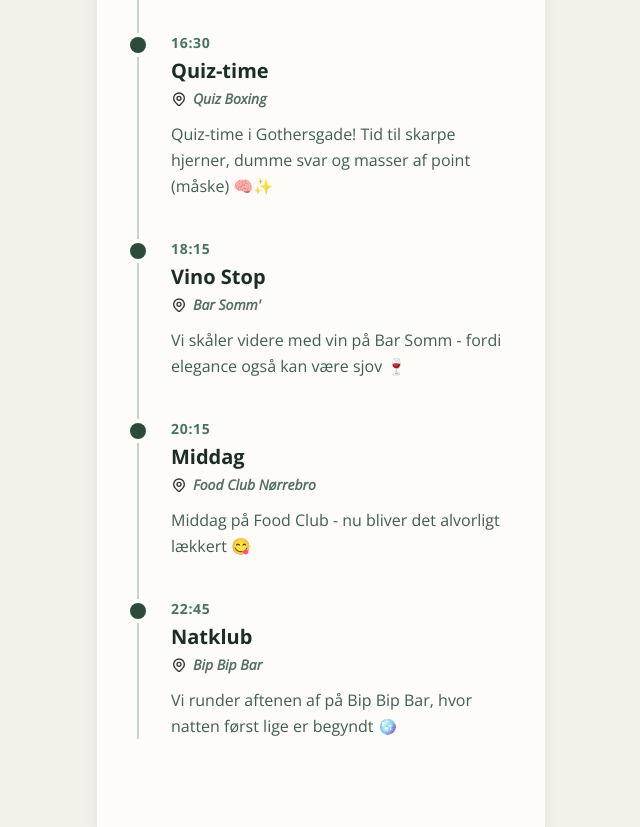
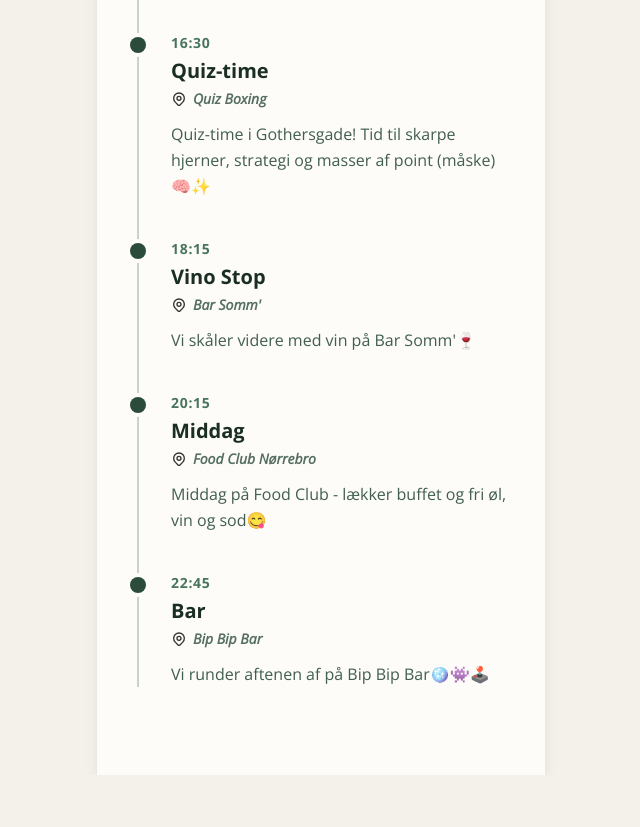
Before and after one commit to djaevlen/stiletministeriet, a plain HTML site: page agenda.html in a window 1280 px wide. Shown: the part 1000-1827 px from the top of the page, without its empty margins (319-959 px from the left). After the commit the page ends 1775 px from the top, so only its background shows below. Drawn offline with nearby package versions, Linux system fonts and the light colour scheme.

Commit message:
Update agenda.html

```diff
--- a/agenda.html
+++ b/agenda.html
@@ -47,7 +47,7 @@
             <main class="px-8 py-12">
                 <h2 class="text-2xl font-bold mb-10 text-center text-stiletGreen-dark uppercase tracking-wide">Du er inviteret!</h2>
                 <div class="flex-col flex gap-4 mb-12">
-                    <p>Gør dig klar til en dag fyldt med hygge, grin og festlige overraskelser 🎉</p>
+                    <p>Gør dig klar til en dag fyldt med hygge, grin, leg og god mad og drikke 🎉</p>
                     <p>⏰ <strong>Mødetid</strong> <br />Kl. 15.15</p>
                     <p>📍 <strong>Mødested</strong> <br />Nørreport Station - ved indgangen til Købmagergade</p>
                     <p>
@@ -87,7 +87,7 @@
                             <img src="./location.svg" alt="Location Icon" class="w-4 h-4" />
                             <a href="https://maps.app.goo.gl/Ab74TND76vGh5YQS7" target="_blank" rel="noopener noreferrer">Quiz Boxing</a>
                         </div>
-                        <p class="text-base text-stiletGreen/90 leading-relaxed">Quiz-time i Gothersgade! Tid til skarpe hjerner, dumme svar og masser af point (måske) 🧠✨</p>
+                        <p class="text-base text-stiletGreen/90 leading-relaxed">Quiz-time i Gothersgade! Tid til skarpe hjerner, strategi og masser af point (måske) 🧠✨</p>
                     </div>
 
                     <div class="mb-10 ml-8 relative">
@@ -99,7 +99,7 @@
                             <img src="./location.svg" alt="Location Icon" class="w-4 h-4" />
                             <a href="https://maps.app.goo.gl/qiW5dPZofKgnwXGR9" target="_blank" rel="noopener noreferrer">Bar Somm'</a>
                         </div>
-                        <p class="text-base text-stiletGreen/90 leading-relaxed">Vi skåler videre med vin på Bar Somm - fordi elegance også kan være sjov 🍷</p>
+                        <p class="text-base text-stiletGreen/90 leading-relaxed">Vi skåler videre med vin på Bar Somm'🍷</p>
                     </div>
 
                     <div class="mb-10 ml-8 relative">
@@ -111,19 +111,19 @@
                             <img src="./location.svg" alt="Location Icon" class="w-4 h-4" />
                             <a href="https://maps.app.goo.gl/PkLYYeeBe1fBDEQQ6" target="_blank" rel="noopener noreferrer">Food Club Nørrebro</a>
                         </div>
-                        <p class="text-base text-stiletGreen/90 leading-relaxed">Middag på Food Club - nu bliver det alvorligt lækkert 😋</p>
+                        <p class="text-base text-stiletGreen/90 leading-relaxed">Middag på Food Club - lækker buffet og fri øl, vin og sod😋</p>
                     </div>
 
                     <div class="mb-10 ml-8 relative">
                         <span class="absolute flex items-center justify-center w-4 h-4 rounded-full bg-stiletGreen ring-4 ring-stiletBeige-light -left-[41px] top-1"></span>
 
                         <div class="mb-1 text-sm font-bold text-stiletGreen-light tracking-wider">22:45</div>
-                        <h3 class="text-xl font-bold text-stiletGreen-dark mb-1">Natklub</h3>
+                        <h3 class="text-xl font-bold text-stiletGreen-dark mb-1">Bar</h3>
                         <div class="text-sm font-semibold italic text-stiletGreen mb-3 flex items-center gap-1.5 opacity-80">
                             <img src="./location.svg" alt="Location Icon" class="w-4 h-4" />
                             <a href="https://maps.app.goo.gl/ajwmyrFprYNV3cZSA" target="_blank" rel="noopener noreferrer">Bip Bip Bar</a>
                         </div>
-                        <p class="text-base text-stiletGreen/90 leading-relaxed">Vi runder aftenen af på Bip Bip Bar, hvor natten først lige er begyndt 🪩</p>
+                        <p class="text-base text-stiletGreen/90 leading-relaxed">Vi runder aftenen af på Bip Bip Bar🪩👾🕹️</p>
                     </div>
                 </div>
             </main>
```
